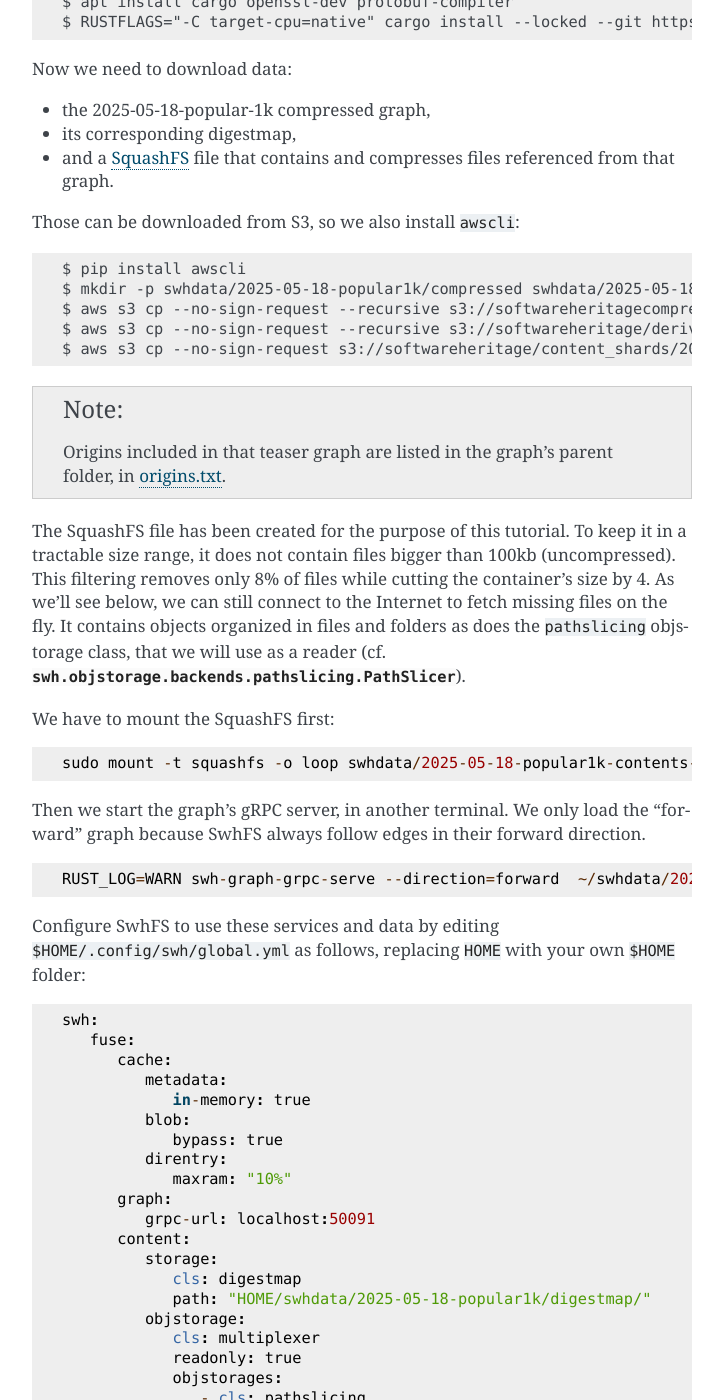
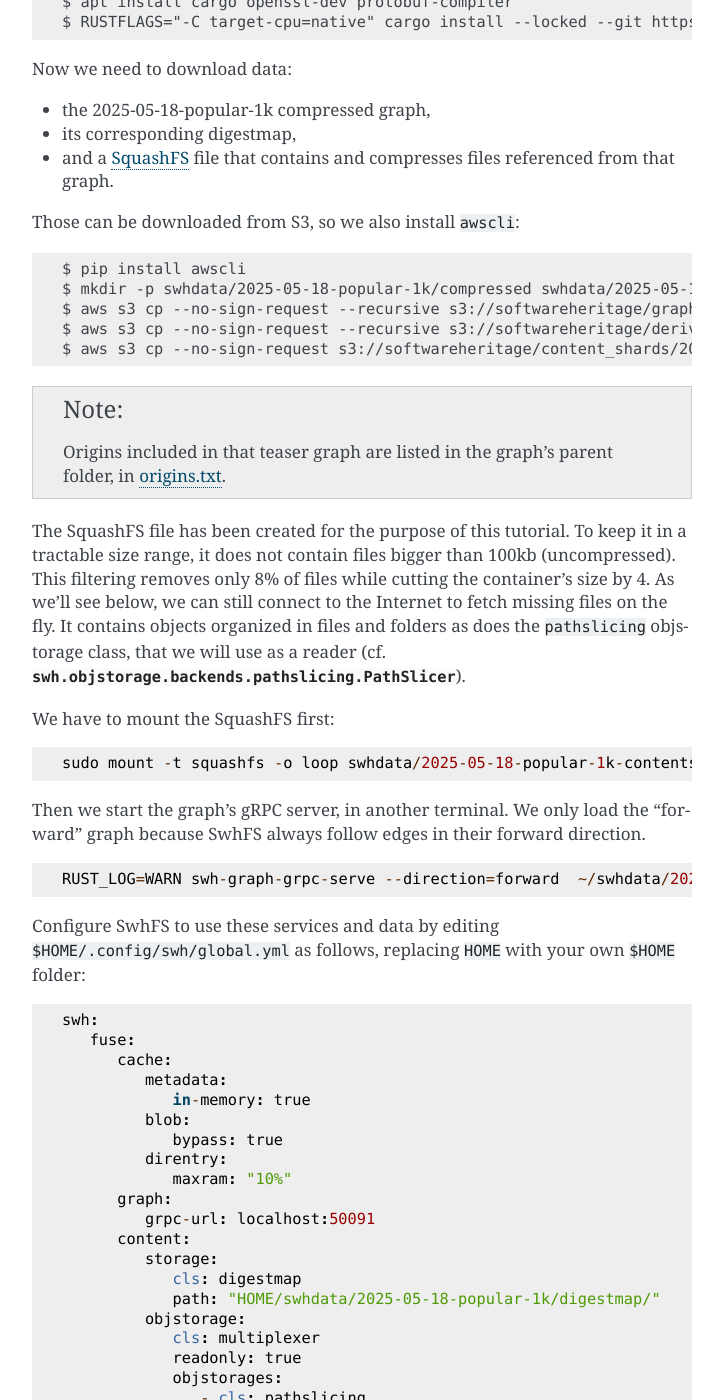
Before and after one commit to SoftwareHeritage/swh-fuse, a Sphinx documentation site: the page built from docs/tutorial.rst, in a window 1280 px wide and 1400 px high, scrolled down 6529 px. Shown: the whole window, without its empty margins (388-1111 px from the left). Built offline with Sphinx 7.4.7, drawn with Linux system fonts in a browser that asks for light colours; pages that are not in the unit, such as notebooks, are missing from menus; cross-references to code outside the pages are shown as plain code; some of the changed text lies outside the part shown.

Commit message:
Fix typos in the tutorial

```diff
--- a/docs/tutorial.rst
+++ b/docs/tutorial.rst
@@ -391,10 +391,10 @@
 ::
 
    $ pip install awscli
-   $ mkdir -p swhdata/2025-05-18-popular1k/compressed swhdata/2025-05-18-popular1k/digestmap swhdata/objstore
-   $ aws s3 cp --no-sign-request --recursive s3://softwareheritagecompressed  swhdata/2025-05-18-popular1k/compressed/
-   $ aws s3 cp --no-sign-request --recursive s3://softwareheritage/derived_datasets/2025-05-18-popular-1k/digestmap/ swhdata/2025-05-18-popular1k/digestmap/
-   $ aws s3 cp --no-sign-request s3://softwareheritage/content_shards/2025-05-18-popular-1k/2025-05-18-popular1k-contents-Max100Kb-pathsliced-02-05.sqfs swhdata/
+   $ mkdir -p swhdata/2025-05-18-popular-1k/compressed swhdata/2025-05-18-popular-1k/digestmap swhdata/objstore
+   $ aws s3 cp --no-sign-request --recursive s3://softwareheritage/graph/2025-05-18-popular-1k/compressed/ swhdata/2025-05-18-popular-1k/compressed/
+   $ aws s3 cp --no-sign-request --recursive s3://softwareheritage/derived_datasets/2025-05-18-popular-1k/digestmap/ swhdata/2025-05-18-popular-1k/digestmap/
+   $ aws s3 cp --no-sign-request s3://softwareheritage/content_shards/2025-05-18-popular-1k/2025-05-18-popular-1k-contents-Max100Kb-pathsliced-02-05.sqfs swhdata/
 
 .. note::
 
@@ -413,14 +413,14 @@
 
 ::
 
-   sudo mount -t squashfs -o loop swhdata/2025-05-18-popular1k-contents-Max100Kb-pathsliced-02-05.sqfs swhdata/objstore/
+   sudo mount -t squashfs -o loop swhdata/2025-05-18-popular-1k-contents-Max100Kb-pathsliced-02-05.sqfs swhdata/objstore/
 
 Then we start the graph's gRPC server, in another terminal.
 We only load the "forward" graph because SwhFS always follow edges in their forward direction.
 
 ::
 
-   RUST_LOG=WARN swh-graph-grpc-serve --direction=forward  ~/swhdata/2025-05-18-popular1k/compressed/graph
+   RUST_LOG=WARN swh-graph-grpc-serve --direction=forward  ~/swhdata/2025-05-18-popular-1k/compressed/graph
 
 
 Configure SwhFS to use these services and data by
@@ -443,13 +443,13 @@
          content:
             storage:
                cls: digestmap
-               path: "HOME/swhdata/2025-05-18-popular1k/digestmap/"
+               path: "HOME/swhdata/2025-05-18-popular-1k/digestmap/"
             objstorage:
                cls: multiplexer
                readonly: true
                objstorages:
                   - cls: pathslicing
-                    root: HOME/oswhdata/objstore/
+                    root: HOME/swhdata/objstore/
                     slicing: 0:2/0:5
                     compression: none
                   - cls: http
```
Also changed, not shown: other parts of docs/tutorial.rst (+1 -1 lines).
